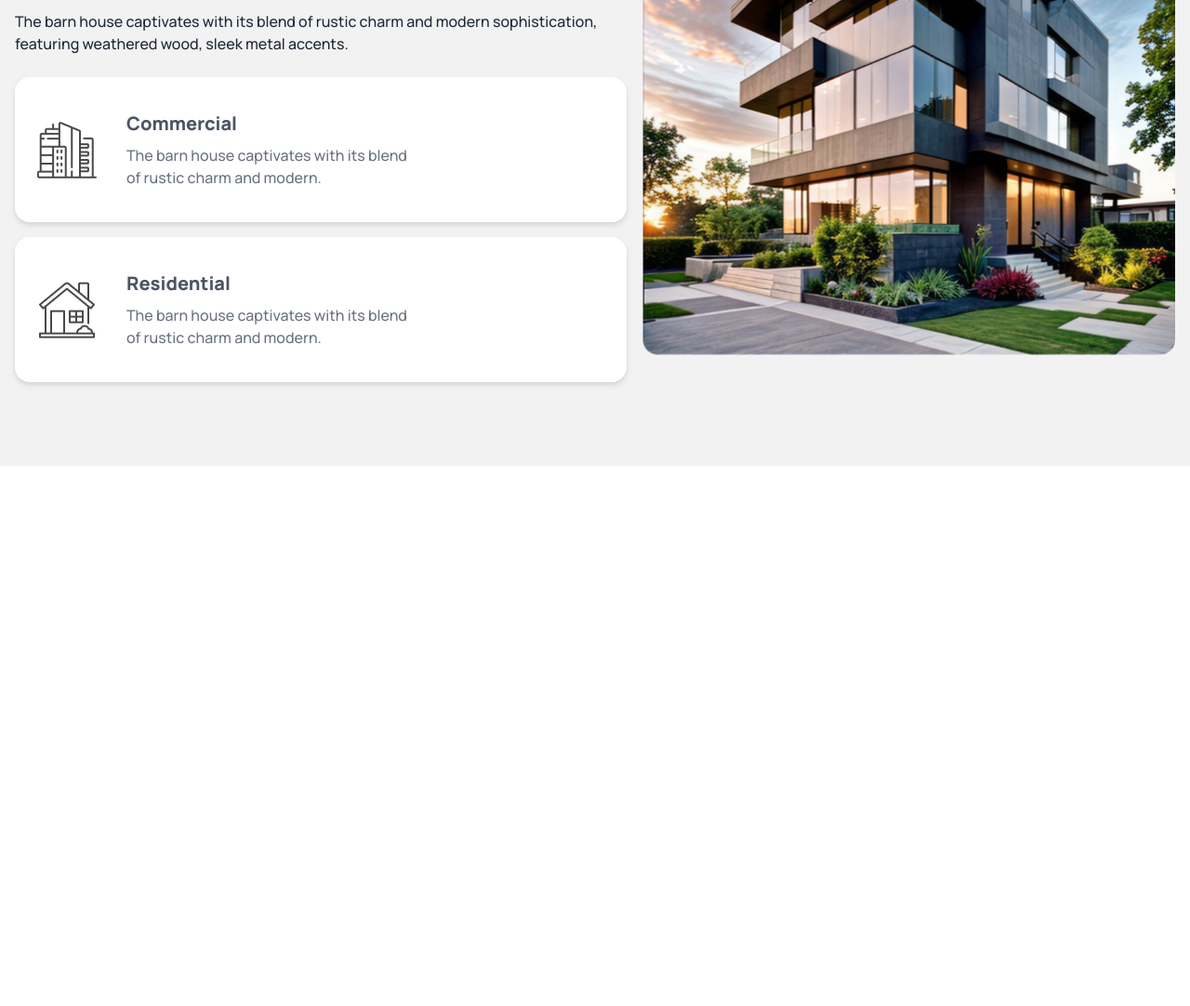
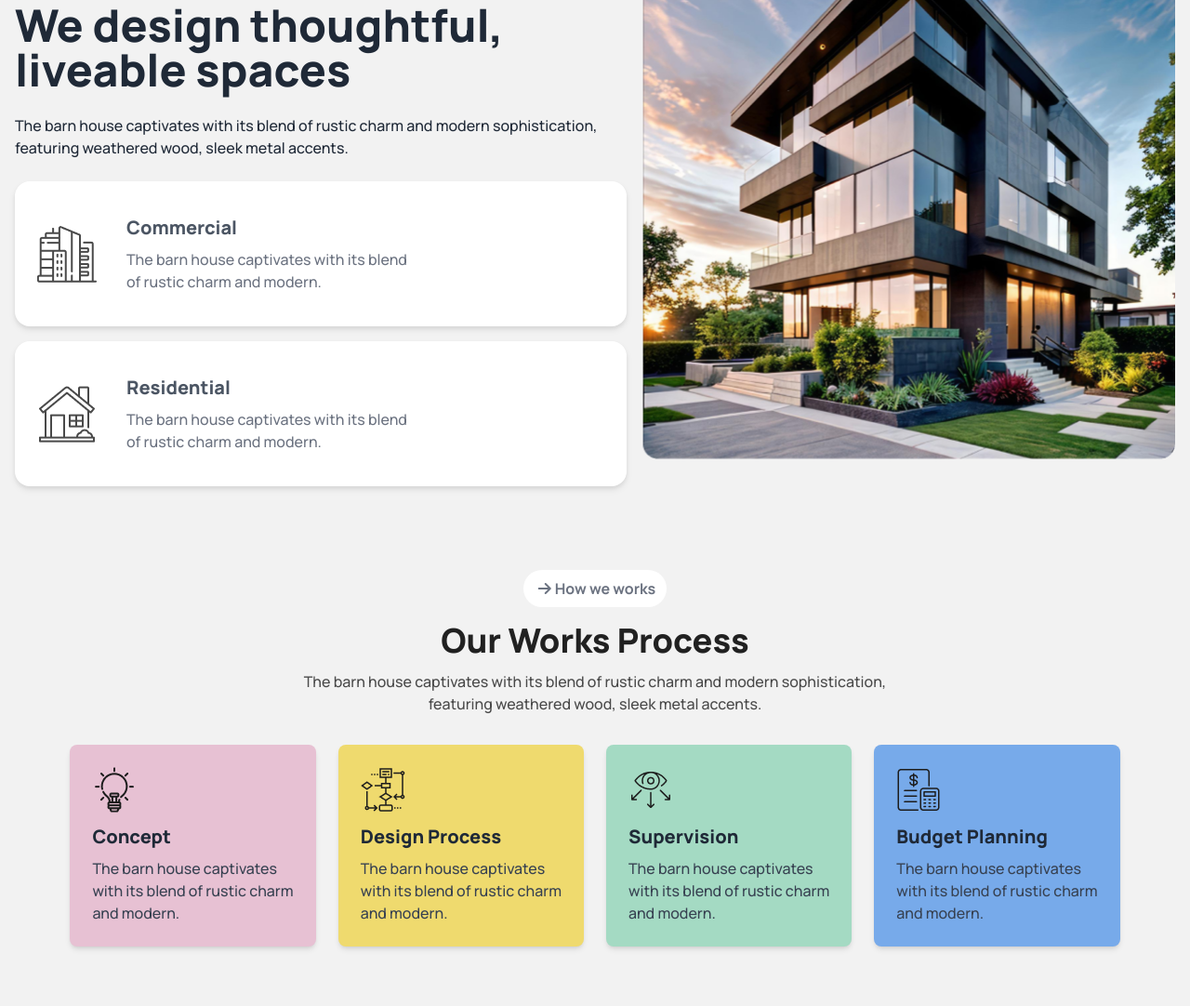
Before and after one commit to 451-Mridulqu/Programming-hero-Assignment-3, a plain HTML site: page Index.html in a window 1280 px wide. Shown: the part 1033-2115 px from the top of the page at 93% size. Before the commit the page ends 1534 px from the top, so only its background shows below. Drawn offline with nearby package versions, Linux system fonts and the light colour scheme.

Commit message:
Compeleted main section-02

```diff
--- a/Index.html
+++ b/Index.html
@@ -118,7 +118,7 @@
               <p class="py-6 text-base font-medium text-gray-500">
                 The barn house captivates with its blend of rustic charm and modern sophistication, featuring weathered wood, sleek metal ,<br> accents, and large windows that flood the space with natural light.
               </p>
-              <button class="text-xl font-bold bg-btn-bg-color-2  px-4 py-2 rounded-full border-[#ABEF5F] ">View Details <i class="fa-sharp fa-solid fa-arrow-right -rotate-45 bg-btn-bg-color  text-black p-2 rounded-full "></i> </button>
+              <button class="text-xl font-bold bg-btn-bg-color-2  px-4 py-2 rounded-full border-[#ABEF5F] mb-28">View Details <i class="fa-sharp fa-solid fa-arrow-right -rotate-45 bg-btn-bg-color  text-black p-2 rounded-full "></i> </button>
             </div>
           </div>
         </div>
@@ -196,7 +196,106 @@ modern sophistication, featuring weathered wood, sleek metal accents.
         </div>
       </div>
     </section>
+                                            <!--Main Section-02-->
 
+    <section class=" mx-auto bg-base-200">
+
+      <!-- text Cantainer-->
+
+      <diV class=" text-center">
+        <button class=" rounded-full bg-white px-3 py-2 font-bold text-base text-gray-500 mb-4"><i class="fa-sharp fa-solid fa-arrow-right   px-1 text-gray-500   "></i>How we works</button>
+        <h1 class="font-extrabold text-4xl text-[#212121] mb-3">
+          Our Works Process
+        </h1>
+
+      <p class="font-medium text-base text-[#494949] mb-8">The barn house captivates with its blend of rustic charm and modern sophistication,<br> featuring weathered wood, sleek metal accents.</p>
+
+      </diV>
+
+      <!-- Card Section -->
+      <div class="flex lg:flex-row gap-6 justify-center pb-16 sm:flex-col ">
+
+        <!--Card-01-->
+      <div class=" bg-base-100  shadow-md bg-[#E7C1D3] p-6 rounded-lg" >
+        <figure>
+          <img class=" mb-3 "
+            src="assets/concept.png"
+            alt="Shoes" />
+        </figure>
+        <div class="">
+          <h2 class="font-extrabold text-xl mb-2">Concept</h2>
+          <p class="font-medium text-base text-gray-700">The barn house captivates <br> with its blend of rustic charm <br> and modern.</p>
+          <div class="card-actions justify-end">
+
+          </div>
+        </div>
+      </div>
+      <!--Card-02-->
+
+      <div class=" bg-base-100  shadow-md bg-[#EFDA6E] p-6 rounded-lg" >
+        <figure>
+          <img class=" mb-3 "
+            src="assets/flow-chart.png"
+            alt="Shoes" />
+        </figure>
+        <div class="">
+          <h2 class="font-extrabold text-xl mb-2">Design Process</h2>
+          <p class="font-medium text-base text-gray-700">The barn house captivates <br> with its blend of rustic charm <br> and modern.</p>
+          <div class="card-actions justify-end">
+
+          </div>
+        </div>
+      </div>
+      <!--Card-03-->
+      <div class=" bg-base-100  shadow-md bg-[#A4DAC3] p-6 rounded-lg" >
+        <figure>
+          <img class=" mb-3 "
+            src="assets/vision.png"
+            alt="Shoes" />
+        </figure>
+        <div class="">
+          <h2 class="font-extrabold text-xl mb-2">Supervision</h2>
+          <p class="font-medium text-base text-gray-700">The barn house captivates <br> with its blend of rustic charm <br> and modern.</p>
+          <div class="card-actions justify-end">
+
+          </div>
+        </div>
+      </div>
+
+   <!--Card-04-->
+
+   <div class=" bg-base-100  shadow-md bg-[#77AAEA] p-6 rounded-lg" >
+    <figure>
+      <img class=" mb-3 "
+        src="assets/budget-planning.png"
+        alt="Shoes" />
+    </figure>
+    <div class="">
+      <h2 class="font-extrabold text-xl mb-2">Budget Planning</h2>
+      <p class="font-medium text-base text-gray-700">The barn house captivates <br> with its blend of rustic charm <br> and modern.</p>
+      <div class="card-actions justify-end">
+
+      </div>
+    </div>
+  </div>
+
+    </div>
+
+    </section>
+    <!--Main Section-03 -->
+   <section >
+    <!--Text Container-->
+    <div>
+
+
+    </div>
+    <!-- Layout-->
+      <div class="">
+
+
+      </div>
+
+   </section>
 
     </main>
 
```
